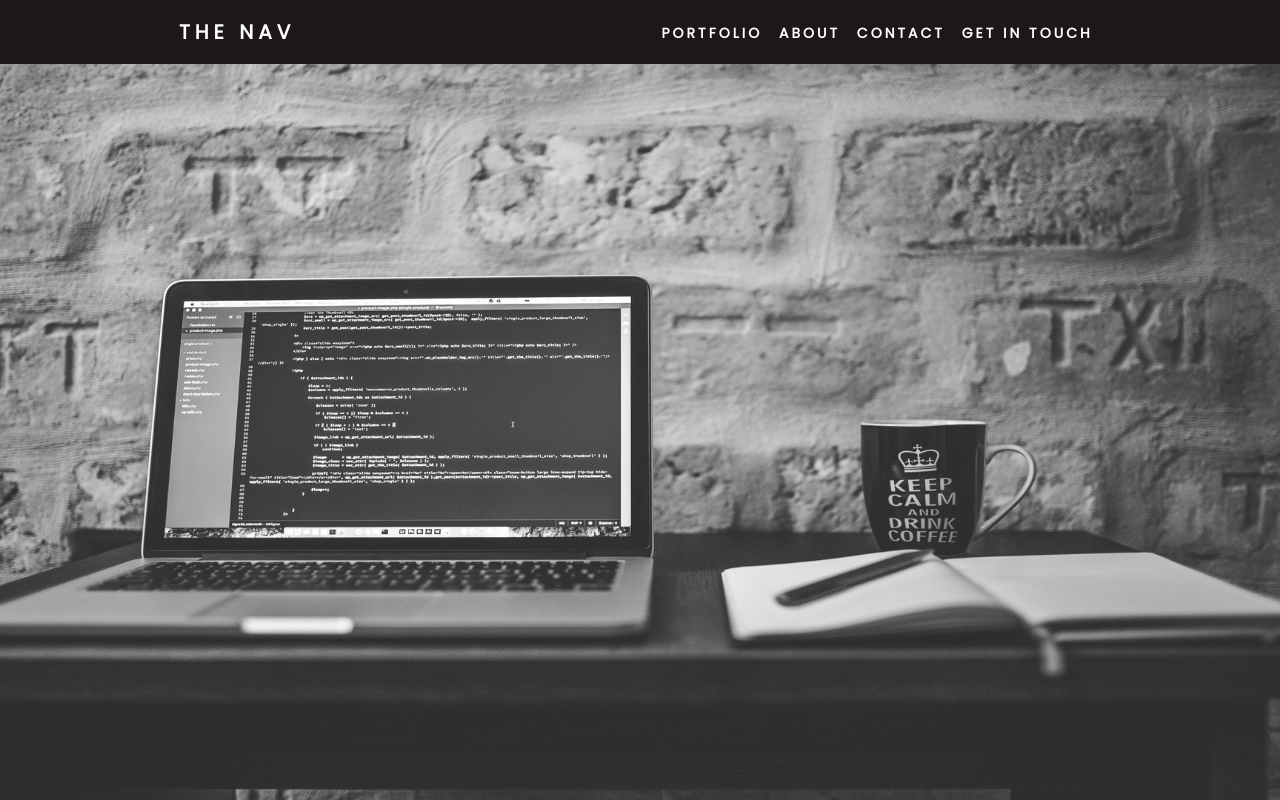
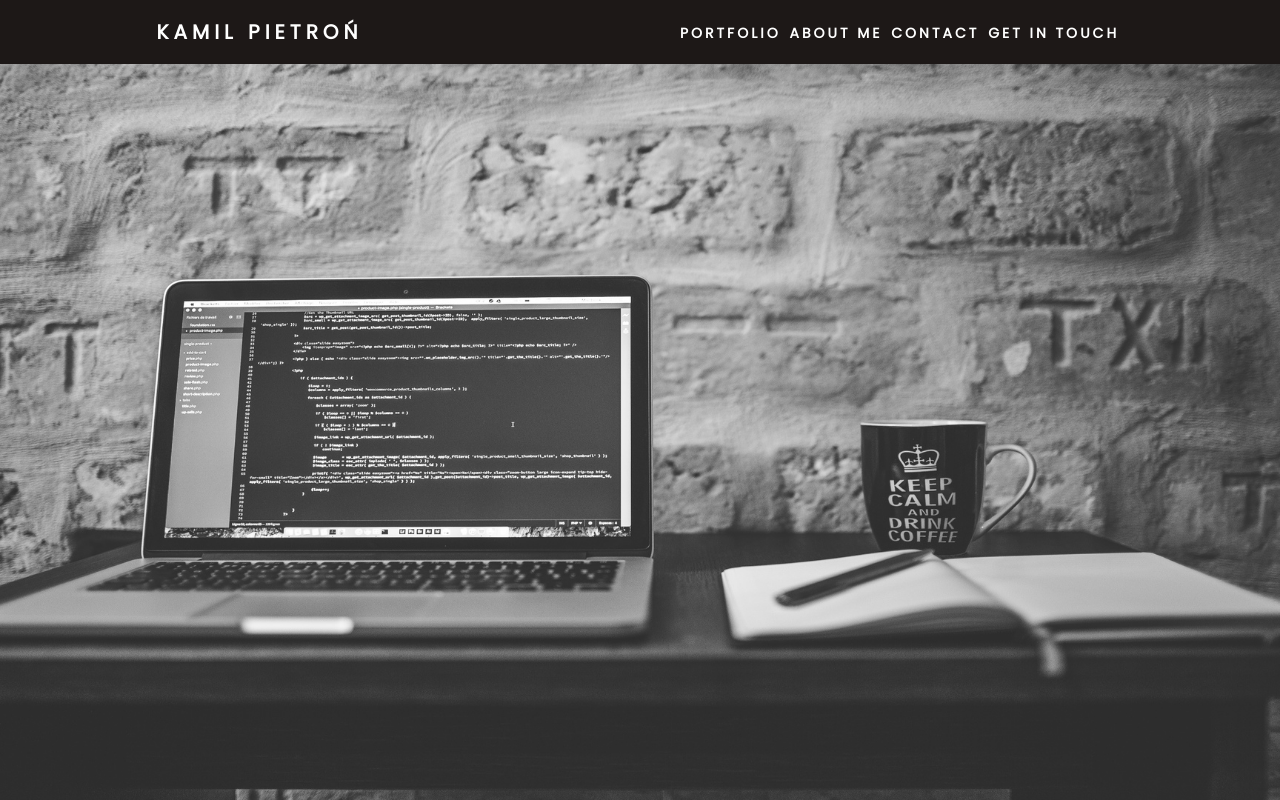
Before and after one commit to KamilPietron/KamilPietron.github.io, a plain HTML site: page index.html in a window 1280 px wide. Drawn offline with Linux system fonts and the light colour scheme.

```diff
--- a/index.html
+++ b/index.html
@@ -8,14 +8,14 @@
 <body>
 	<nav>
 		<div class="logo">
-			<h4>The Nav</h4>
+			<h4>Kamil Pietroń</h4>
 		</div>
 		<ul class="nav-links">
 			<li>
 				<a href="#"> Portfolio </a>
 			</li>
 			<li>
-				<a href="#"> About </a>
+				<a href="#"> About me</a>
 			</li>
 			<li>
 				<a href="#"> Contact </a>
--- a/style.css
+++ b/style.css
@@ -51,7 +51,7 @@
 	transition: all 0.3s ease;
 }
 
-@media screen and (max-width: 768px) {
+@media screen and (max-width: 850px) {
 	body {
 		overflow-x: hidden;
 	}
```
